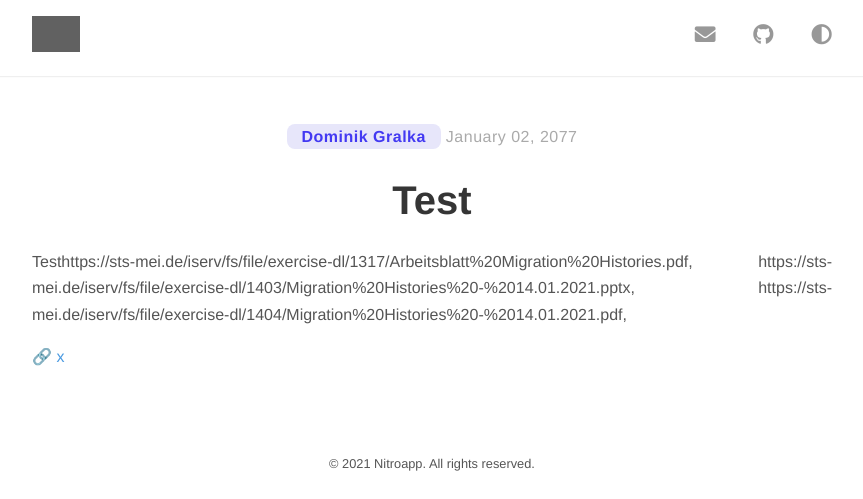
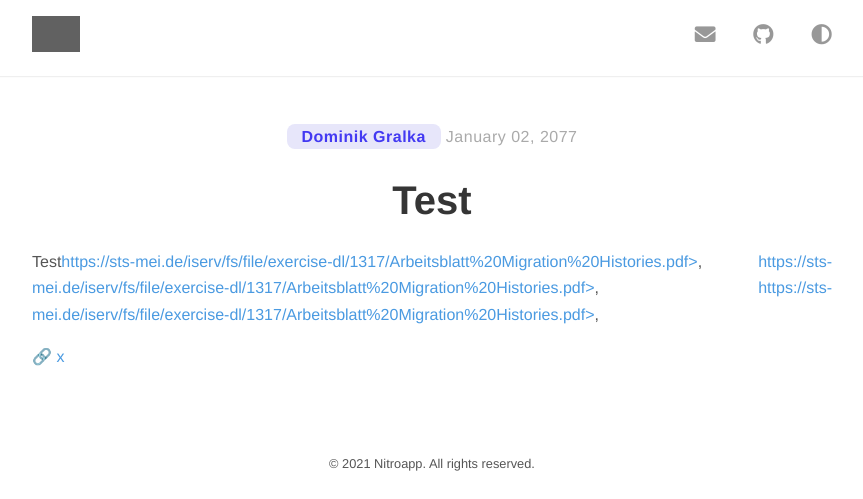
Before and after one commit to cns-nitroapp/blog, a Jekyll site: the page built from _posts/2077-01-02-0.md, in a window 1280 px wide, cut to the strip 0-499 px from the top of the page. Shown: the whole strip, without its empty margins (208-1071 px from the left). Built offline with Jekyll 4.4.1, drawn with Linux system fonts in a browser that asks for light colours; nearby versions of some CDN libraries; part of the change alters nothing that is shown; grey boxes are pictures that could not be loaded.

Commit message:
committing files

```diff
--- a/_posts/2077-01-02-0.md
+++ b/_posts/2077-01-02-0.md
@@ -6,4 +6,4 @@ start-date: "2077-01-02"
 end-date: "x"
 link: "x"
 ---
-Testhttps://sts-mei.de/iserv/fs/file/exercise-dl/1317/Arbeitsblatt%20Migration%20Histories.pdf, https://sts-mei.de/iserv/fs/file/exercise-dl/1403/Migration%20Histories%20-%2014.01.2021.pptx, https://sts-mei.de/iserv/fs/file/exercise-dl/1404/Migration%20Histories%20-%2014.01.2021.pdf,
+Test<a href="https://sts-mei.de/iserv/fs/file/exercise-dl/1317/Arbeitsblatt%20Migration%20Histories.pdf">https://sts-mei.de/iserv/fs/file/exercise-dl/1317/Arbeitsblatt%20Migration%20Histories.pdf></a>, <a href="https://sts-mei.de/iserv/fs/file/exercise-dl/1317/Arbeitsblatt%20Migration%20Histories.pdf">https://sts-mei.de/iserv/fs/file/exercise-dl/1317/Arbeitsblatt%20Migration%20Histories.pdf></a>, <a href="https://sts-mei.de/iserv/fs/file/exercise-dl/1317/Arbeitsblatt%20Migration%20Histories.pdf">https://sts-mei.de/iserv/fs/file/exercise-dl/1317/Arbeitsblatt%20Migration%20Histories.pdf></a>,
```
